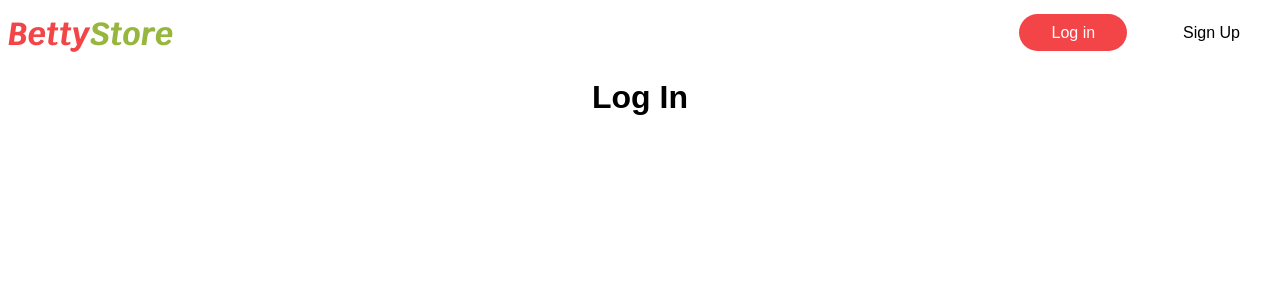
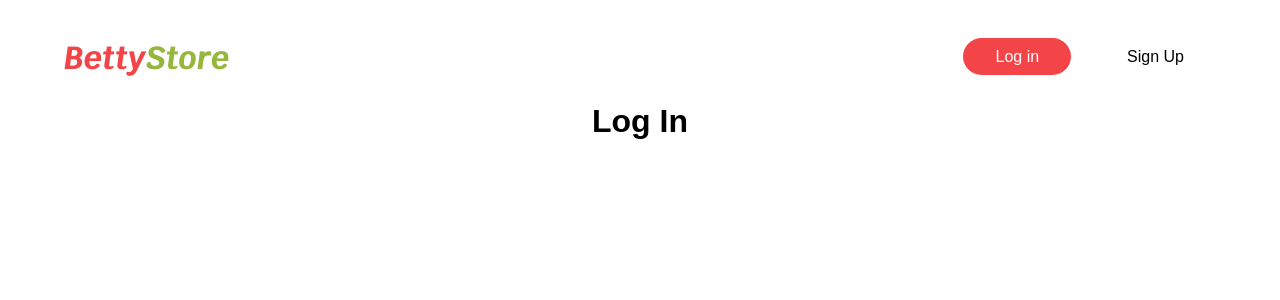
Before and after one commit to joshuaadu/betty-store, a React (Create React App) app: page /login in a window 1280 px wide. Shown: the top 300 px of the page. Built offline with nearby package versions, Linux system fonts and the light colour scheme.

Commit message:
Add more styling to MainNavigation

```diff
--- a/src/layout/MainNavigation.module.css
+++ b/src/layout/MainNavigation.module.css
@@ -1,5 +1,6 @@
 .header {
   display: flex;
+  flex-wrap: wrap;
   justify-content: space-between;
   align-items: center;
   /* padding: 1rem; */
@@ -7,6 +8,7 @@
 
 .nav ul {
   display: flex;
+  flex-wrap: wrap;
   gap: 1.5rem;
   padding: 0;
   list-style: none;
--- a/src/styles.css
+++ b/src/styles.css
@@ -1,5 +1,16 @@
 @import url("https://fonts.googleapis.com/css2?family=Krub:ital,wght@0,200;0,300;0,400;0,500;0,600;0,700;1,200;1,300;1,400;1,500;1,600;1,700&display=swap");
+* {
+  box-sizing: border-box;
+}
 .App {
   font-family: sans-serif;
   text-align: center;
 }
+
+body {
+  margin: 0;
+  width: 100%;
+  min-height: 100%;
+  overflow-x: hidden;
+  padding: 2rem 4rem;
+}
```
